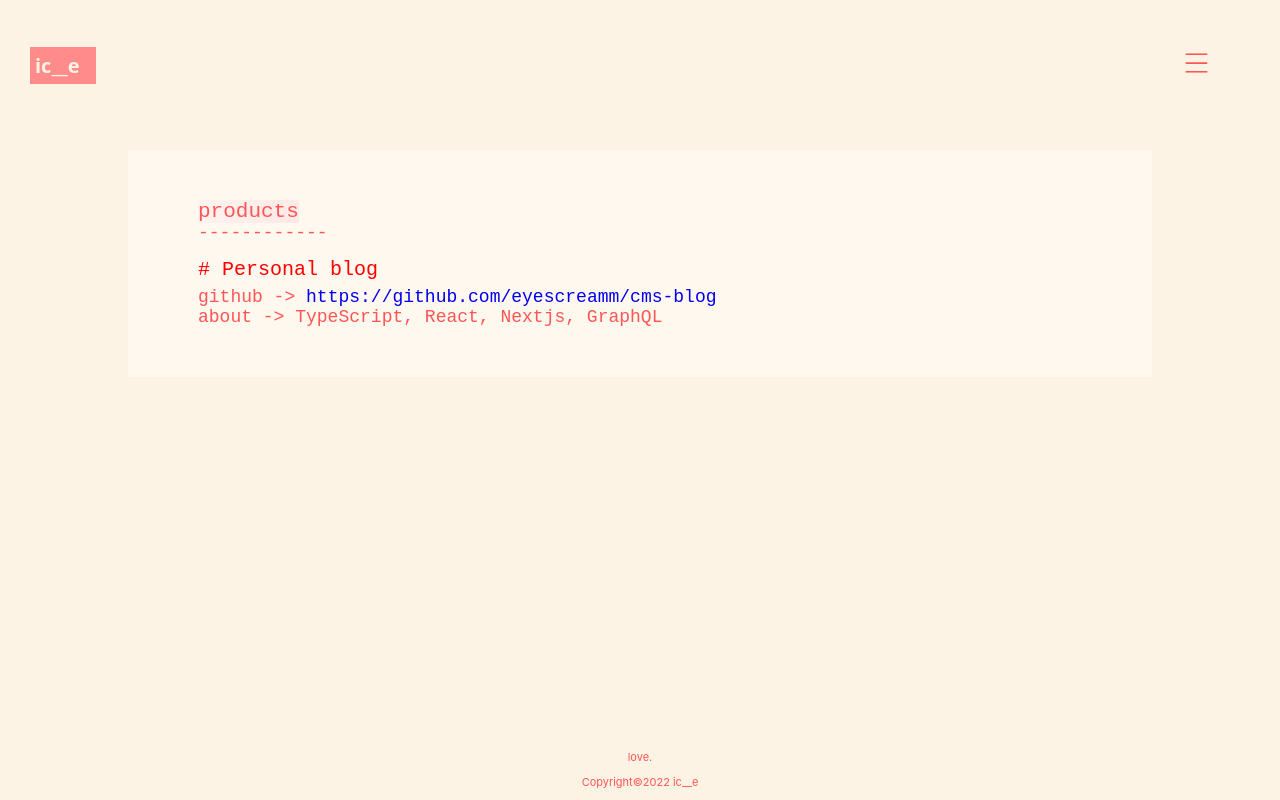
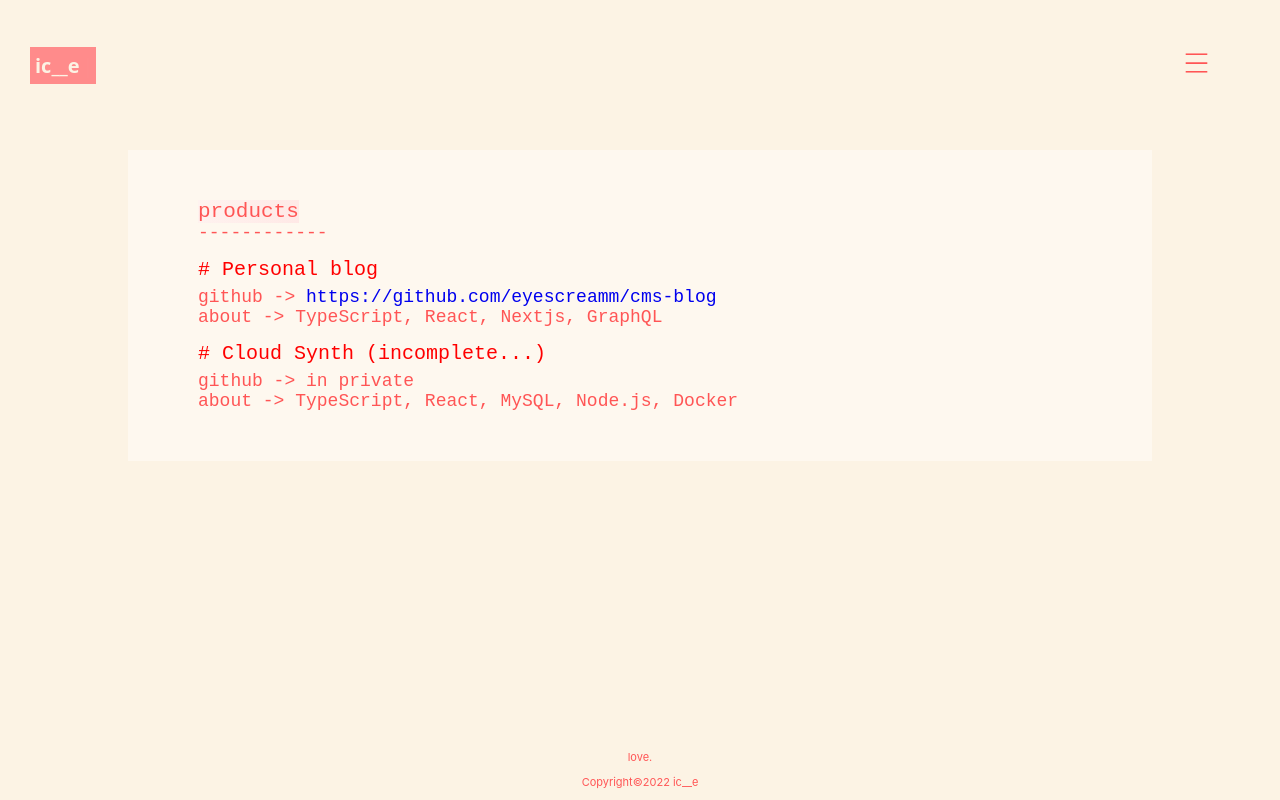
Before and after one commit to eyescreamm/ice-portal, a React (Create React App) app: page /products in a window 1280 px wide. Built offline with nearby package versions, Linux system fonts and the light colour scheme; the HTML template or start-up script is replaced by a standard one.

Commit message:
update: add product

```diff
--- a/src/components/Products.tsx
+++ b/src/components/Products.tsx
@@ -23,6 +23,20 @@ const Products = () => {
           />
         </a>
         <Shuffle text={'about -> TypeScript, React, Nextjs, GraphQL'} />
+        <a
+          target="_blank"
+          href="https://kind-bay-0b2244800.5.azurestaticapps.net/"
+          rel="noreferrer"
+        >
+          <Shuffle
+            className={'menu-item'}
+            text={'# Cloud Synth (incomplete...)'}
+          />
+        </a>
+        <Shuffle newLine={false} text={'github ->'} />
+        <span>&nbsp;</span>
+        <span>in private</span>
+        <Shuffle text={'about -> TypeScript, React, MySQL, Node.js, Docker'} />
       </div>
     </div>
   );
```
